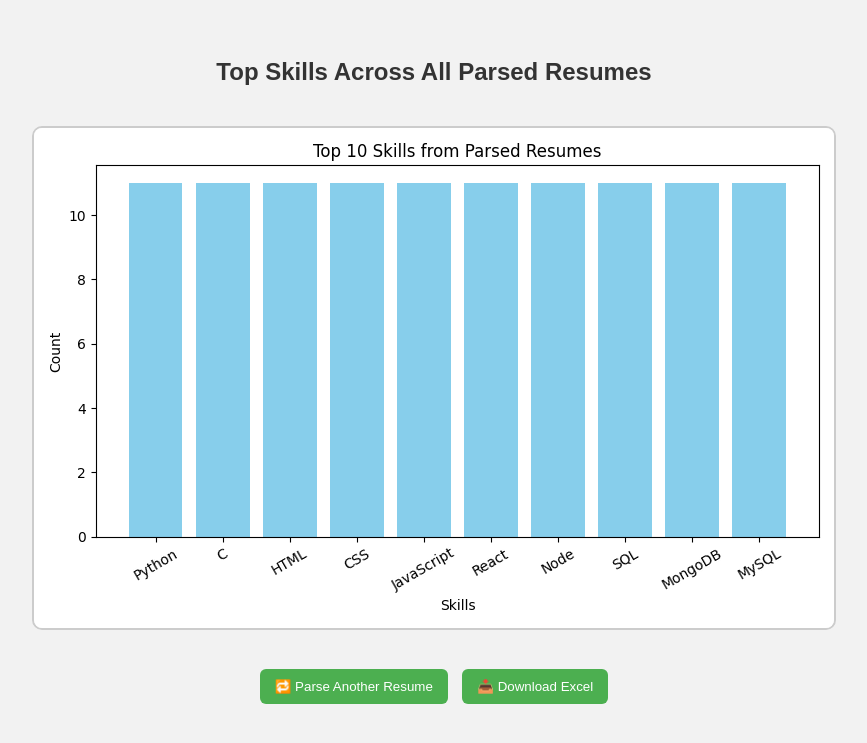
After one commit to Vashist1110/Resume-Parser, a Flask app: template templates/graph.html in a window 1280 px wide. The commit adds this page. Shown: the top 743 px of the page, without its empty margins (206-1073 px from the left). Run offline with Flask 3, Linux system fonts and the light colour scheme; the template is opened without the code that fills it, so the values that code supplies are empty.

Commit message:
Final Commit

```diff
--- a/app.py
+++ b/app.py
@@ -2,6 +2,8 @@ from flask import Flask, render_template, request
 import os
 from parser import parse_resume
 from flask import send_file
+import pandas as pd
+import matplotlib.pyplot as plt
 
 app = Flask(__name__)
 UPLOAD_FOLDER = "uploads"
@@ -30,6 +32,43 @@ def download_excel():
         return "No data available yet.", 404
 
 
+@app.route("/graph")
+def show_graph():
+    excel_path = os.path.join("data", "parsed_data.xlsx")
+    if not os.path.exists(excel_path):
+        return "No parsed data available to generate graph.", 404
+
+    df = pd.read_excel(excel_path)
+
+    # Combine all skills from all rows
+    all_skills = []
+    for skill_list in df["Skills"].dropna():
+        skills = [skill.strip() for skill in str(skill_list).split(',')]
+        all_skills.extend(skills)
+
+    # Count frequency
+    from collections import Counter
+    skill_counts = Counter(all_skills)
+    top_skills = skill_counts.most_common(10)  # Top 10
+
+    # Separate skills and values
+    skills, counts = zip(*top_skills)
+
+    # Plot bar chart
+    plt.figure(figsize=(8, 5))
+    plt.bar(skills, counts, color="skyblue")
+    plt.title("Top 10 Skills from Parsed Resumes")
+    plt.xlabel("Skills")
+    plt.ylabel("Count")
+    plt.xticks(rotation=30)
+    plt.tight_layout()
+
+    graph_path = os.path.join("static", "skill_distribution.png")
+    plt.savefig(graph_path)
+    plt.close()
+
+    return render_template("graph.html", graph_url=graph_path)
+
 
 if __name__ == "__main__":
     app.run(debug=True)
--- a/parser.py
+++ b/parser.py
@@ -3,6 +3,7 @@ import re
 import spacy
 import os
 from openpyxl import Workbook, load_workbook
+import PyPDF2
 
 nlp = spacy.load("en_core_web_sm")
 
@@ -81,14 +82,27 @@ def calculate_match_percentage(resume_skills, job_desc):
 
     return round((match_count / len(resume_skills)) * 100, 2) if resume_skills else 0
 
-def extract_links(text):
-    import re
-    # Match all http/https links
-    links = re.findall(r'https?://[^\s\)\]\}\'\"<]+', text)
-    return links
+# def extract_links(text):
+#     # Match all http/https links
+#     links = re.findall(r'https?://[^\s\)\]\}\'\"<]+', text)
+#     return links
+
+def extract_links(pdf_path):
+        links = []
+        with open(pdf_path, 'rb') as pdf_file:
+            pdf_reader = PyPDF2.PdfReader(pdf_file)
+            for page_num in range(len(pdf_reader.pages)):
+                page = pdf_reader.pages[page_num]
+                if '/Annots' in page:
+                    for annot in page['/Annots']:
+                        annot_obj = annot.get_object()
+                        if '/A' in annot_obj and '/URI' in annot_obj['/A']:
+                            url = annot_obj['/A']['/URI']
+                            links.append(url)
+        return links
 
 def save_to_excel(data, file_path="data/parsed_data.xlsx"):
-    headers = ["Name", "Email", "Phone", "Skills", "Match %"]
+    headers = ["Name", "Email", "Phone", "Skills", "Links", "Match %"]
 
     # Create new workbook if file doesn't exist
     if not os.path.exists(file_path):
@@ -100,11 +114,14 @@ def save_to_excel(data, file_path="data/parsed_data.xlsx"):
         ws = wb.active
 
     # Append new row
+    links = ', '.join(data.get("links", []))
+    skills = ', '.join(data.get("skills", []))
     ws.append([
         data.get("name", ""),
         data.get("email", ""),
         data.get("phone", ""),
-        ', '.join(data.get("skills", [])),
+        skills,
+        links,
         data.get("match_percentage", "") if "match_percentage" in data else ""
     ])
 
@@ -114,11 +131,12 @@ def save_to_excel(data, file_path="data/parsed_data.xlsx"):
 def parse_resume(file_path, job_desc=None):
     text = extract_text_from_pdf(file_path)
 
+
     skills = extract_skills(text)
     name = extract_name(text)
     email = extract_email(text)
     phone = extract_phone(text)
-    links = extract_links(text)
+    links = extract_links(file_path)
 
     result = {
         "name": name,
--- a/requirements.txt
+++ b/requirements.txt
@@ -1,3 +1,6 @@
 Flask
 pdfplumber
 spacy
+pandas
+matplotlib
+openpyxl
--- a/static/styles.css
+++ b/static/styles.css
@@ -64,3 +64,11 @@ a {
 a:hover {
   text-decoration: underline;
 }
+
+img {
+  max-width: 90%;
+  height: auto;
+  border: 2px solid #ccc;
+  border-radius: 10px;
+  margin: 20px auto;
+}
--- /dev/null
+++ b/templates/graph.html
@@ -0,0 +1,51 @@
+<!DOCTYPE html>
+<html>
+<head>
+  <title>Top Skills Graph</title>
+  <link rel="stylesheet" href="{{ url_for('static', filename='styles.css') }}">
+  <style>
+    body {
+      font-family: Arial, sans-serif;
+      background-color: #f2f2f2;
+      text-align: center;
+      padding: 30px;
+    }
+
+    h2 {
+      color: #333;
+      margin-bottom: 20px;
+    }
+
+    img {
+      max-width: 90%;
+      height: auto;
+      border: 2px solid #ccc;
+      border-radius: 10px;
+      margin-bottom: 30px;
+    }
+
+    a button {
+      padding: 10px 15px;
+      background-color: #4CAF50;
+      color: white;
+      border: none;
+      border-radius: 6px;
+      cursor: pointer;
+      margin: 5px;
+    }
+
+    a button:hover {
+      background-color: #45a049;
+    }
+  </style>
+</head>
+<body>
+  <h2>Top Skills Across All Parsed Resumes</h2>
+
+  <img src="{{ url_for('static', filename='skill_distribution.png') }}" alt="Skill Frequency Graph">
+
+  <br>
+  <a href="/"><button>🔁 Parse Another Resume</button></a>
+  <a href="/download"><button>📥 Download Excel</button></a>
+</body>
+</html>
--- a/templates/result.html
+++ b/templates/result.html
@@ -33,6 +33,10 @@
     <button>📥 Download All Parsed Data (Excel)</button>
   </a>
 
+  <a href="/graph">
+    <button>📊 View Graphs</button>
+  </a>
+
   <br><br>
   <a href="/">
     <button>🔁 Parse Another Resume</button>
```
Also changed, not shown: render.yaml (added, +8 -0 lines), static/skill_distribution.png (added), 2 other files.
